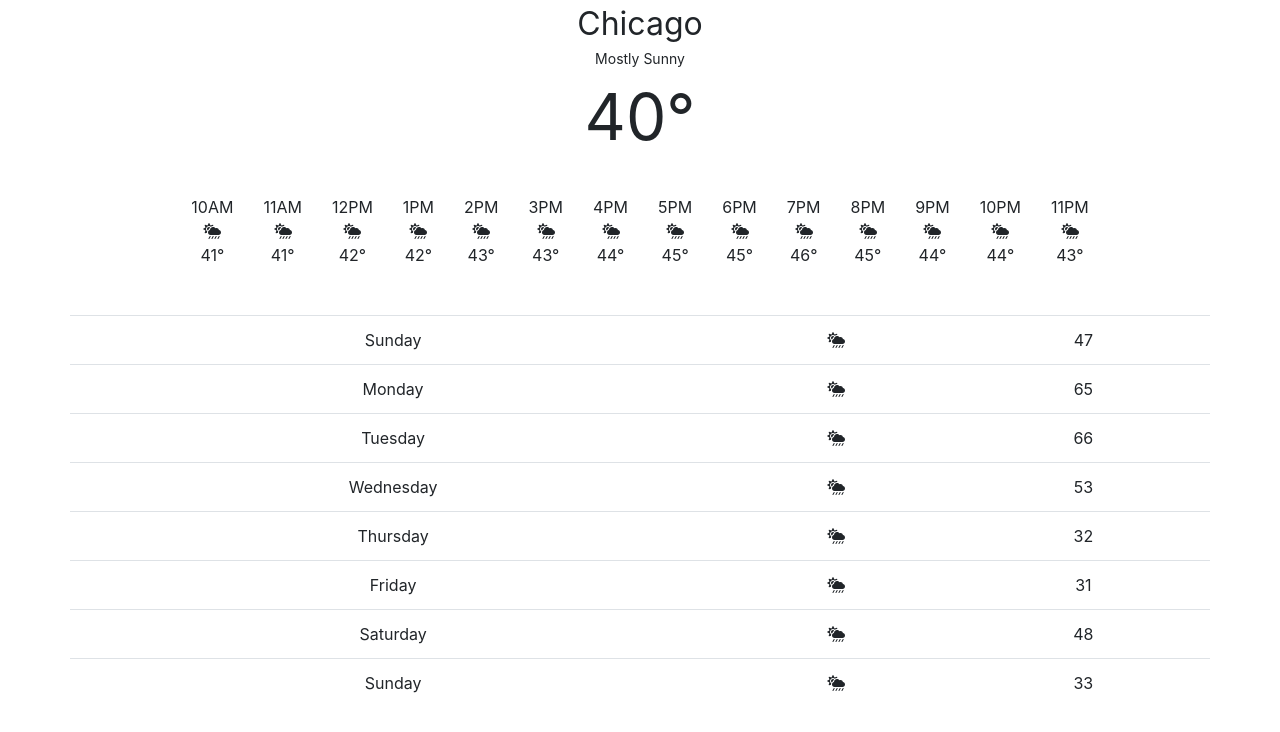
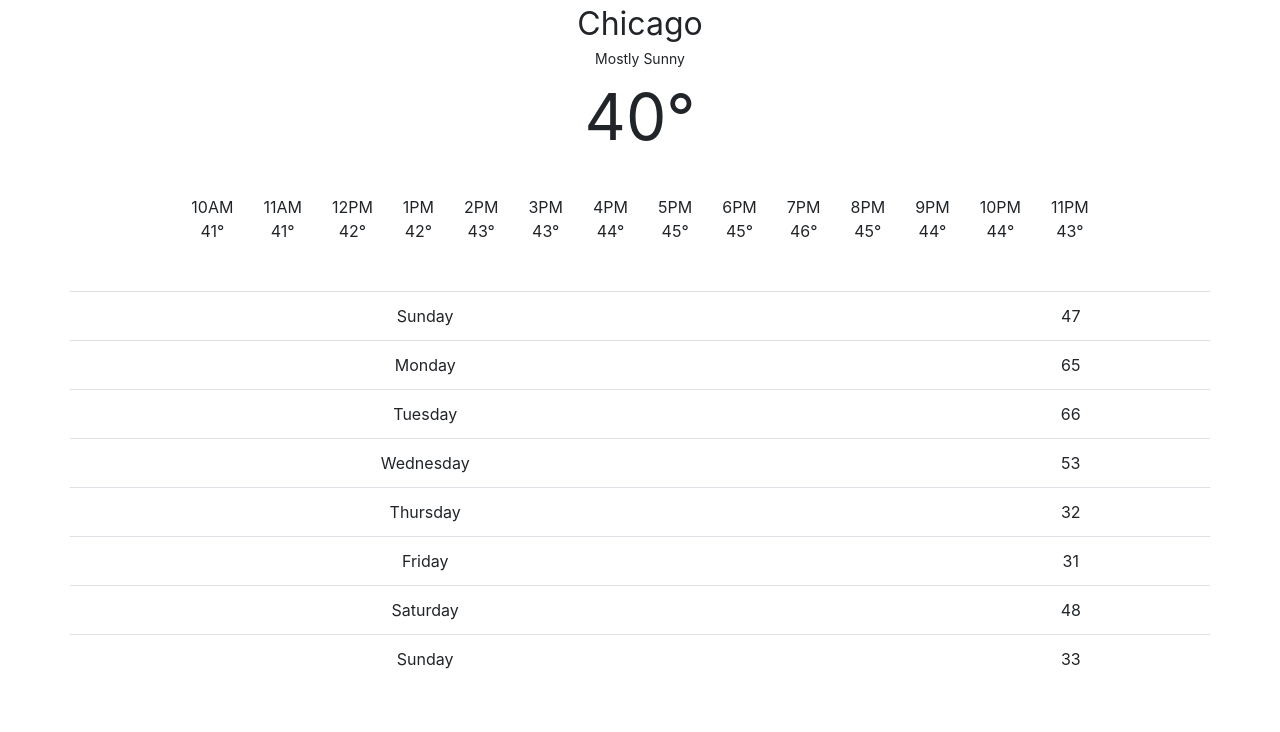
Before and after one commit to jmhart/weather, a React (Create React App) app: page / in a window 1280 px wide. Shown: the top 732 px of the page. Built offline with nearby package versions, Linux system fonts and the light colour scheme.

Commit message:
Made icon rendering dynamic

```diff
--- a/src/components/WeatherDaily.jsx
+++ b/src/components/WeatherDaily.jsx
@@ -6,7 +6,7 @@ const WeatherDaily = ({ data }) => {
     <tr>
       <td>{d.time}</td>
       <td>
-        <FontAwesomeIcon icon="cloud-sun-rain" />
+        <FontAwesomeIcon icon={d.icon} />
       </td>
       <td>{d.temp}</td>
     </tr>
--- a/src/components/WeatherHourly.jsx
+++ b/src/components/WeatherHourly.jsx
@@ -4,7 +4,7 @@ import WeatherItem from "./WeatherItem";
 const WeatherHourly = ({ data }) => {
   const weatherItems = data.map(d => (
     <div key={d.id} className="col">
-      <WeatherItem dayOfWeek={d.time} temp={d.temp} />
+      <WeatherItem dayOfWeek={d.time} icon={d.icon} temp={d.temp} />
     </div>
   ));
   return <div className="row">{weatherItems}</div>;
--- a/src/components/WeatherItem.jsx
+++ b/src/components/WeatherItem.jsx
@@ -5,7 +5,7 @@ const WeatherItem = ({ dayOfWeek, icon, temp }) => {
   return (
     <div className="weather-item">
       <div className="weather-item-day">{dayOfWeek}</div>
-      <FontAwesomeIcon icon="cloud-sun-rain" />
+      <FontAwesomeIcon icon={icon} />
       <div className="weather-item-temp">{temp}&#176;</div>
     </div>
   );
```
